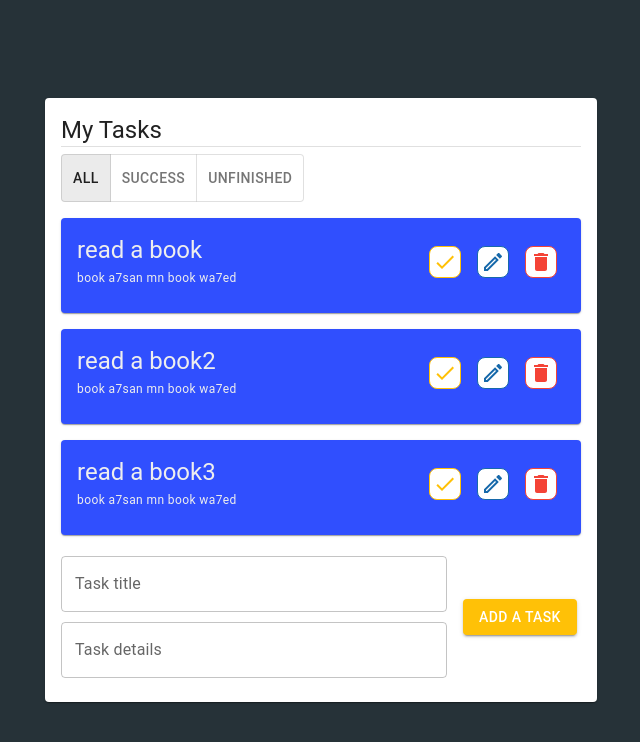
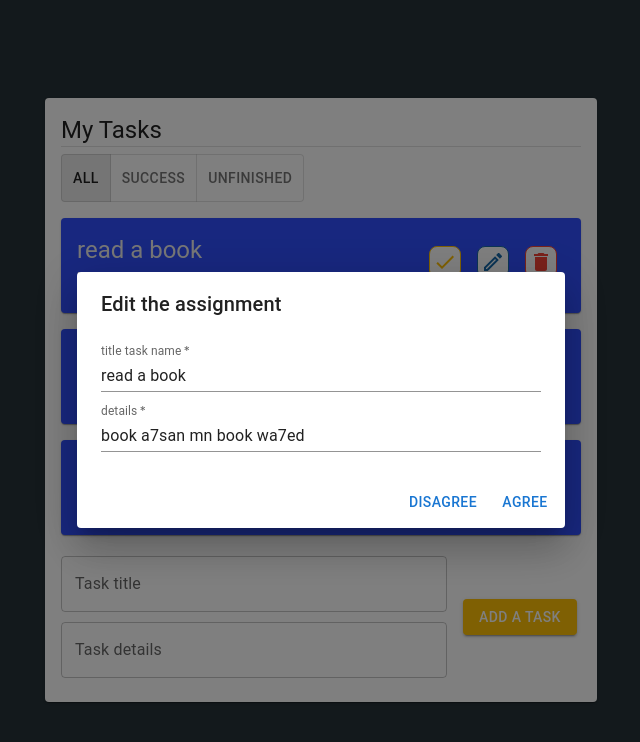
Before and after one commit to amen-ramadan/todo-list, a React (Vite) app: page / in a window 1280 px wide. Both pictures are taken after a click on the button 812 px from the left and 261 px from the top of the page. Shown: the top 742 px of the page, without its empty margins (319-959 px from the left). Built offline with nearby package versions, Linux system fonts and the light colour scheme.

Commit message:
i am done the update tasks and todos

```diff
--- a/src/Components/Todo/Todo.jsx
+++ b/src/Components/Todo/Todo.jsx
@@ -5,6 +5,7 @@ import {
   IconButton,
   Typography,
   Button,
+  TextField,
 } from "@mui/material";
 import DoneIcon from "@mui/icons-material/Done";
 import DeleteIcon from "@mui/icons-material/Delete";
@@ -27,6 +28,11 @@ export default function Todo({ todo }) {
 
   // state for dialog state change
   const [openDialog, setOpenDialog] = useState(false);
+  const [showUpdateDialog, setShowUpdateDialog] = useState(false);
+  const [updateTodo, setUpdateTodo] = useState({
+    title: todo.title,
+    details: todo.details,
+  });
 
   // event handlers 💀💀💀💀
 
@@ -46,14 +52,32 @@ export default function Todo({ todo }) {
     setOpenDialog(true);
   }
 
-  function handleClose() {
+  function handleDeleteDialogClose() {
     setOpenDialog(false);
   }
 
   function handleDeleteConfirm() {
     const newUpdateTodos = todos.filter((t) => t.id !== todo.id);
     setTodos(newUpdateTodos);
-    handleClose(false);
+    // handleClose(false);
+  }
+
+  function handleUpdateClick() {
+    setShowUpdateDialog(true);
+  }
+
+  function handleUpdateClose() {
+    setShowUpdateDialog(false);
+  }
+
+  function handleUpdateConfirm() {
+    const newUpdateTodos = todos.map((t) => {
+      return todo.id === t.id
+        ? { ...t, title: updateTodo.title, details: updateTodo.details }
+        : t;
+    });
+    setTodos(newUpdateTodos);
+    setShowUpdateDialog(false);
   }
   // ==== event handlers ==== 💀💀💀💀
 
@@ -70,7 +94,7 @@ export default function Todo({ todo }) {
       {/* DELETE DIALOG */}
       <Dialog
         open={openDialog}
-        onClose={handleClose}
+        onClose={handleDeleteDialogClose}
         aria-labelledby="alert-dialog-title"
         aria-describedby="alert-dialog-description"
       >
@@ -83,13 +107,61 @@ export default function Todo({ todo }) {
           </DialogContentText>
         </DialogContent>
         <DialogActions>
-          <Button onClick={handleClose}>Disagree</Button>
+          <Button onClick={handleDeleteDialogClose}>Disagree</Button>
           <Button onClick={handleDeleteConfirm} autoFocus>
+            Delete
+          </Button>
+        </DialogActions>
+      </Dialog>
+      {/*=== DELETE DIALOG ===*/}
+      {/* UPDATE DIALOG */}
+      <Dialog
+        open={showUpdateDialog}
+        onClose={handleUpdateClose}
+        aria-labelledby="alert-dialog-title"
+        aria-describedby="alert-dialog-description"
+      >
+        <DialogTitle id="alert-dialog-title">
+          {"Edit the assignment "}
+        </DialogTitle>
+        <DialogContent>
+          <TextField
+            autoFocus
+            required
+            margin="dense"
+            id="name"
+            name="email"
+            label="title task name"
+            fullWidth
+            variant="standard"
+            value={updateTodo.title}
+            onChange={(e) => {
+              setUpdateTodo({ ...updateTodo, title: e.target.value });
+            }}
+          />
+          <TextField
+            autoFocus
+            required
+            margin="dense"
+            id="name"
+            name="email"
+            label="details"
+            fullWidth
+            variant="standard"
+            value={updateTodo.details}
+            onChange={(e) => {
+              setUpdateTodo({ ...updateTodo, details: e.target.value });
+            }}
+          />
+        </DialogContent>
+        <DialogActions>
+          <Button onClick={handleUpdateClose}>Disagree</Button>
+          <Button onClick={handleUpdateConfirm} autoFocus>
             Agree
           </Button>
         </DialogActions>
       </Dialog>
-      {/*=== DELETE DIALOG ===*/}
+      {/*=== UPDATE DIALOG ===*/}
       <Card
         sx={{
           backgroundColor: "#304ffe",
@@ -122,7 +194,12 @@ export default function Todo({ todo }) {
               </IconButton>
               {/*=== CHECK ICON BUTTON ===*/}
 
-              <IconButton color="secondary" aria-label="edit task">
+              {/* UPDATE BUTTON */}
+              <IconButton
+                onClick={handleUpdateClick}
+                color="secondary"
+                aria-label="edit task"
+              >
                 <EditOutlinedIcon
                   sx={{
                     ...iconStyles,
@@ -131,6 +208,7 @@ export default function Todo({ todo }) {
                   }}
                 />
               </IconButton>
+              {/*=== UPDATE BUTTON ===*/}
 
               {/* DELETE BUTTON */}
               <IconButton
--- a/src/Components/TodoList/TodoList.jsx
+++ b/src/Components/TodoList/TodoList.jsx
@@ -21,7 +21,10 @@ import TodosContext from "../../context/TodosContext";
 /////////////////////
 export default function TodoList() {
   const { todos, setTodos } = useContext(TodosContext);
-  const [titleInputAndDetails, setTitleAndDetailsInput] = useState({});
+  const [titleInputAndDetails, setTitleAndDetailsInput] = useState({
+    title: "",
+    details: "",
+  });
 
   const todosJsx = todos.map((todo) => {
     return <Todo key={todo.id} todo={todo} />;
@@ -37,6 +40,7 @@ export default function TodoList() {
     setTodos([...todos, newTodo]);
 
     // reset the state of the inputs
+    // when you add a new itemTodo
     setTitleAndDetailsInput({
       title: "",
       details: "",
```
